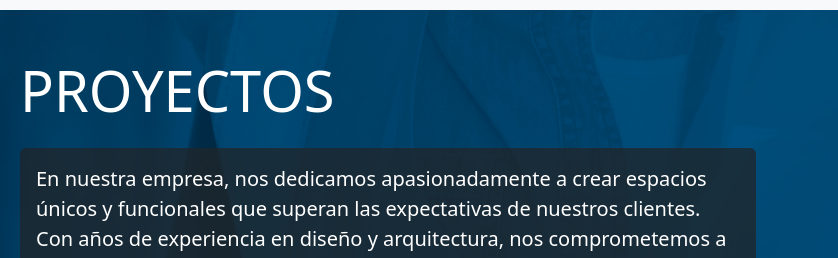
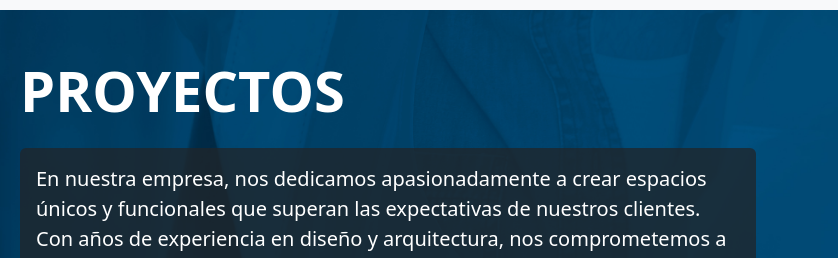
Before and after one commit to MarcosDVS/CONST-VARGAS.github.io, a plain HTML site: page Desing.html in a window 1280 px wide. Shown: the part 56-314 px from the top of the page, 442-1280 px from the left. Drawn offline with nearby package versions, Linux system fonts and the light colour scheme.

Commit message:
New desing

```diff
--- a/Desing.html
+++ b/Desing.html
@@ -62,7 +62,7 @@
                 <img class="img-fluid rounded shadow" src="img/LOGO (1).jpeg" alt="Logo">
             </div>
             <div class="col-md-8">
-                <h2 class="display-4 mb-4 text-white">PROYECTOS</h2>
+                <h2 class="display-4 mb-4 text-white text-uppercase fw-bold">PROYECTOS</h2>
                 <p class="lead text-white bg-dark bg-opacity-75 p-3 rounded">
                     En nuestra empresa, nos dedicamos apasionadamente a crear espacios únicos y
                     funcionales que superan las expectativas de nuestros clientes. Con años de
```
